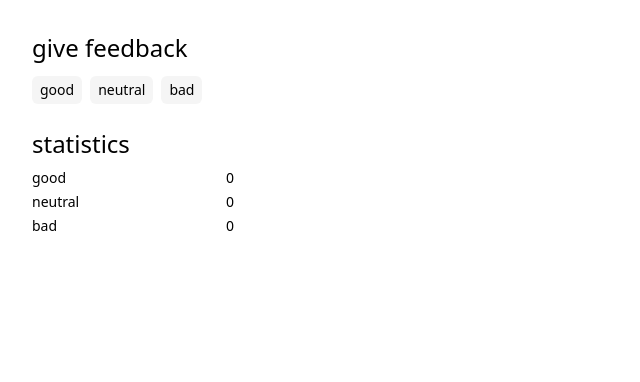
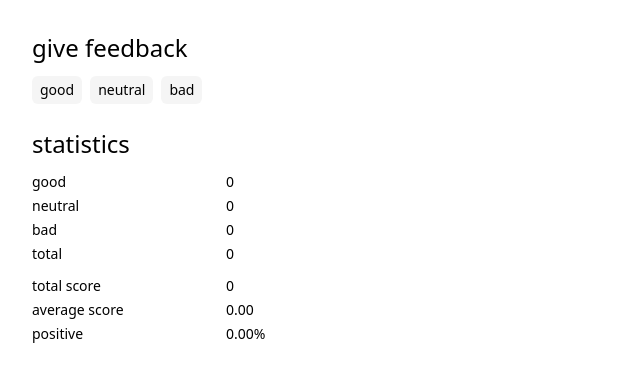
Before and after one commit to nikitapashinsky/fullstackopen, a React (Vite) app in the folder part1/unicafe/: page / in a window 1280 px wide. Shown: the top 382 px of the page, without its empty margins (0-640 px from the left). Built offline with nearby package versions, Linux system fonts and the light colour scheme.

Commit message:
complete 1.7: unicafe step 2

```diff
--- a/part1/unicafe/src/App.jsx
+++ b/part1/unicafe/src/App.jsx
@@ -1,4 +1,6 @@
 import { useState } from "react";
+
+import Button from "./Button";
 
 const App = () => {
   // save clicks of each button to its own state
@@ -6,33 +8,39 @@ const App = () => {
   const [neutral, setNeutral] = useState(0);
   const [bad, setBad] = useState(0);
 
+  const totalFeedbacks = good + neutral + bad;
+  const totalScore = good - bad;
+  const average = totalFeedbacks === 0 ? 0 : totalScore / totalFeedbacks;
+  const positive = totalFeedbacks === 0 ? 0 : (good / totalFeedbacks) * 100;
+
+  const handleClick = (event) => {
+    const buttonId = event.target.id;
+
+    if (buttonId === "good") {
+      const newGood = good + 1;
+      setGood(newGood);
+    } else if (buttonId === "neutral") {
+      const newNeutral = neutral + 1;
+      setNeutral(newNeutral);
+    } else {
+      const newBad = bad + 1;
+      setBad(newBad);
+    }
+  };
+
   return (
     <main className="p-8 flex flex-col gap-6 max-w-md">
       <div className="flex flex-col gap-3">
         <h1 className="text-2xl font-medium">give feedback</h1>
         <div className="flex gap-2">
-          <button
-            className="text-sm font-medium rounded-md bg-neutral-100 px-2 py-1 hover:bg-neutral-200 active:scale-95"
-            onClick={() => setGood((prev) => prev + 1)}
-          >
-            good
-          </button>
-          <button
-            className="text-sm font-medium rounded-md bg-neutral-100 px-2 py-1 hover:bg-neutral-200 active:scale-95"
-            onClick={() => setNeutral((prev) => prev + 1)}
-          >
-            neutral
-          </button>
-          <button
-            className="text-sm font-medium rounded-md bg-neutral-100 px-2 py-1 hover:bg-neutral-200 active:scale-95"
-            onClick={() => setBad((prev) => prev + 1)}
-          >
-            bad
-          </button>
+          <Button id="good" label="good" onClick={handleClick} />
+          <Button id="neutral" label="neutral" onClick={handleClick} />
+          <Button id="bad" label="bad" onClick={handleClick} />
         </div>
       </div>
-      <div className="flex flex-col gap-2">
+      <div className="flex flex-col gap-3">
         <h1 className="text-2xl font-medium">statistics</h1>
+        <div className="flex flex-col gap-3">
           <div className="grid grid-cols-2 gap-1 text-sm">
             <p>good</p>
             <p>{good}</p>
@@ -42,6 +50,20 @@ const App = () => {
 
             <p>bad</p>
             <p>{bad}</p>
+
+            <p>total</p>
+            <p>{totalFeedbacks}</p>
+          </div>
+          <div className="grid grid-cols-2 gap-1 text-sm">
+            <p>total score</p>
+            <p>{totalScore}</p>
+
+            <p>average score</p>
+            <p>{average.toFixed(2)}</p>
+
+            <p>positive</p>
+            <p>{positive.toFixed(2)}%</p>
+          </div>
         </div>
       </div>
     </main>
--- /dev/null
+++ b/part1/unicafe/src/Button.jsx
@@ -0,0 +1,13 @@
+const Button = ({ id, label, onClick }) => {
+  return (
+    <button
+      id={id}
+      className="text-sm font-medium rounded-md bg-neutral-100 px-2 py-1 hover:bg-neutral-200 active:scale-95 transition ease-in-out duration-100"
+      onClick={onClick}
+    >
+      {label}
+    </button>
+  );
+};
+
+export default Button;
```
Lines whose indentation alone changed are shown as unchanged.
